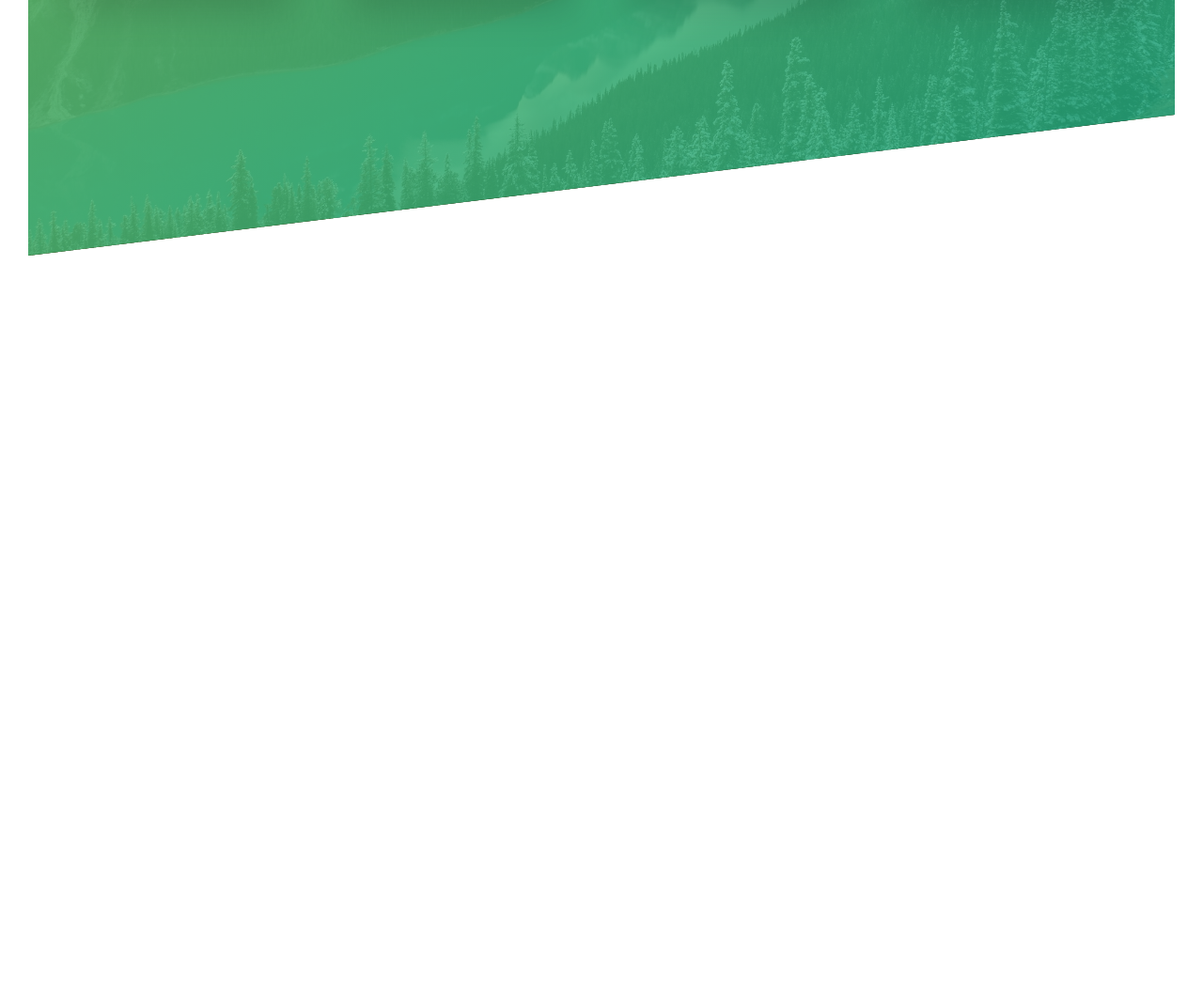
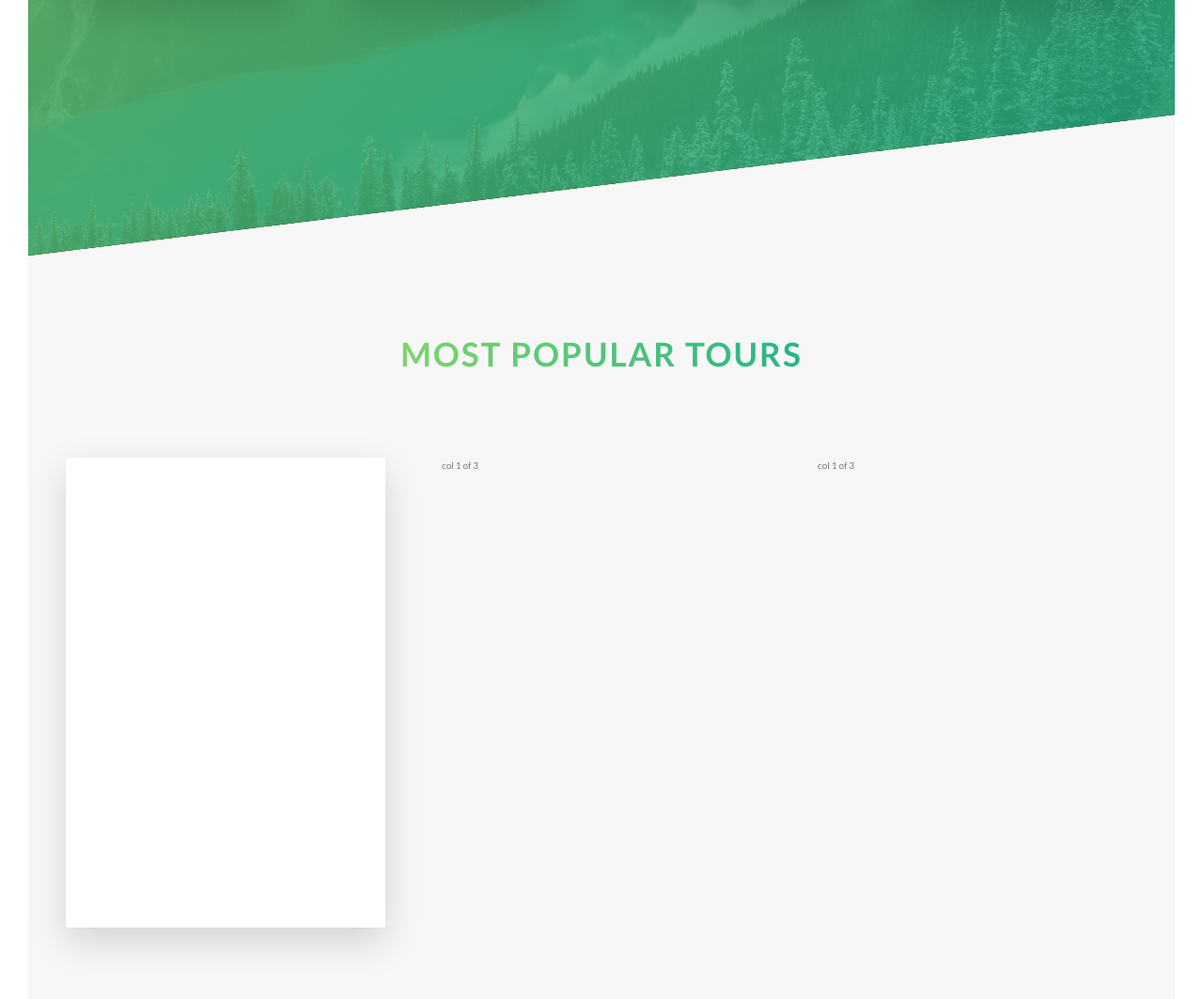
Before and after one commit to P666R/Natures-Tours, a website: page index.html in a window 1280 px wide. Shown: the part 1996-3059 px from the top of the page at 94% size. Before the commit the page ends 2268 px from the top, so only its background shows below. Drawn offline with Linux system fonts and the light colour scheme.

Commit message:
building tours section-1

```diff
--- a/index.html
+++ b/index.html
@@ -137,6 +137,25 @@
           </div>
         </div>
       </section>
+
+      <section class="section-tours">
+        <div class="u-center-text u-margin-bottom-big">
+          <h2 class="heading-secondary">Most popular tours</h2>
+        </div>
+
+        <div class="row">
+          <div class="col-1-of-3">
+            <div class="card">
+              <div class="card__side card__side--front">front</div>
+              <div class="card__side card__side--back card__side--back-1">
+                back
+              </div>
+            </div>
+          </div>
+          <div class="col-1-of-3">col 1 of 3</div>
+          <div class="col-1-of-3">col 1 of 3</div>
+        </div>
+      </section>
     </main>
 
     <!--
--- a/sass/abstracts/_variables.scss
+++ b/sass/abstracts/_variables.scss
@@ -2,6 +2,12 @@
 $color-primary: #55c57a;
 $color-primary-light: #7ed56f;
 $color-primary-dark: #28b485;
+
+$color-secondary-light: #ffb900;
+$color-secondary-dark: #ff7730;
+
+$color-tertiary-light: #2998ff;
+$color-tertiary-dark: #5643fa;
 
 $color-grey-light-1: #f7f7f7;
 
--- /dev/null
+++ b/sass/components/_card.scss
@@ -0,0 +1,47 @@
+@use '../abstracts/variables' as variables;
+
+.card {
+  perspective: 150rem;
+  -moz-perspective: 150rem;
+  position: relative;
+  height: 50rem;
+
+  &__side {
+    background-color: orangered;
+    color: #fff;
+    font-size: 2rem;
+    height: 50rem;
+    transition: all 0.8s ease;
+    position: absolute;
+    top: 0;
+    left: 0;
+    width: 100%;
+    backface-visibility: hidden;
+    border-radius: 3px;
+    box-shadow: 0 1.5rem 4rem rgba(variables.$color-black, 0.15);
+
+    &--front {
+      background-color: variables.$color-white;
+    }
+
+    &--back {
+      transform: rotateY(180deg);
+
+      &-1 {
+        background-image: linear-gradient(
+          to right bottom,
+          variables.$color-secondary-light,
+          variables.$color-secondary-dark
+        );
+      }
+    }
+  }
+
+  &:hover &__side--front {
+    transform: rotateY(-180deg);
+  }
+
+  &:hover &__side--back {
+    transform: rotateY(0);
+  }
+}
--- a/sass/main.scss
+++ b/sass/main.scss
@@ -10,6 +10,7 @@
 @forward 'components/button';
 @forward 'components/composition';
 @forward 'components/feature-box';
+@forward 'components/card';
 
 @forward 'layout/grid';
 @forward 'layout/header';
--- a/sass/pages/_home.scss
+++ b/sass/pages/_home.scss
@@ -40,3 +40,9 @@
     z-index: -1;
   }
 }
+
+.section-tours {
+  background-color: variables.$color-grey-light-1;
+  padding: 25rem 0 50rem 0;
+  margin-top: -10rem;
+}
```
Also changed, not shown: css/style.css, 1 other file.
